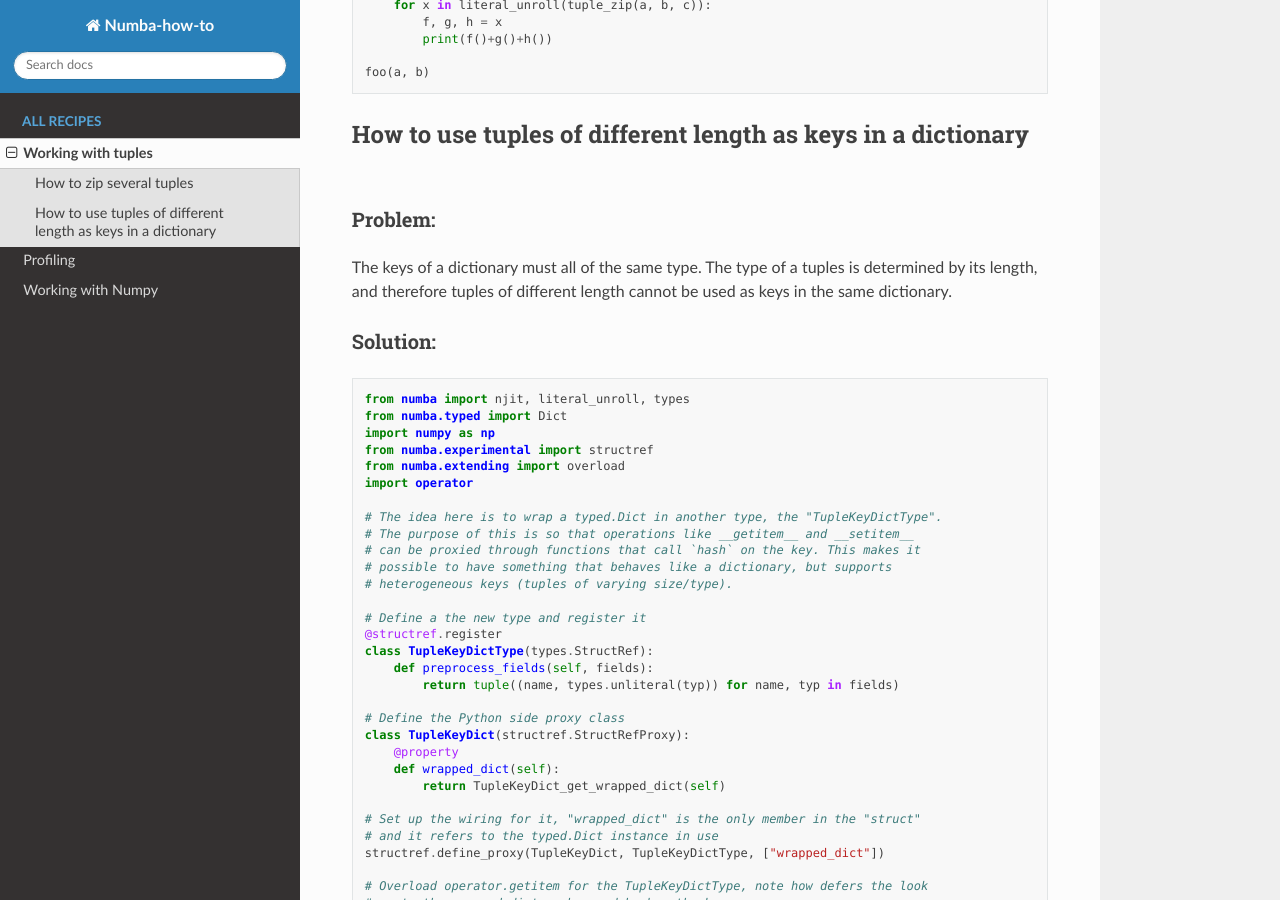
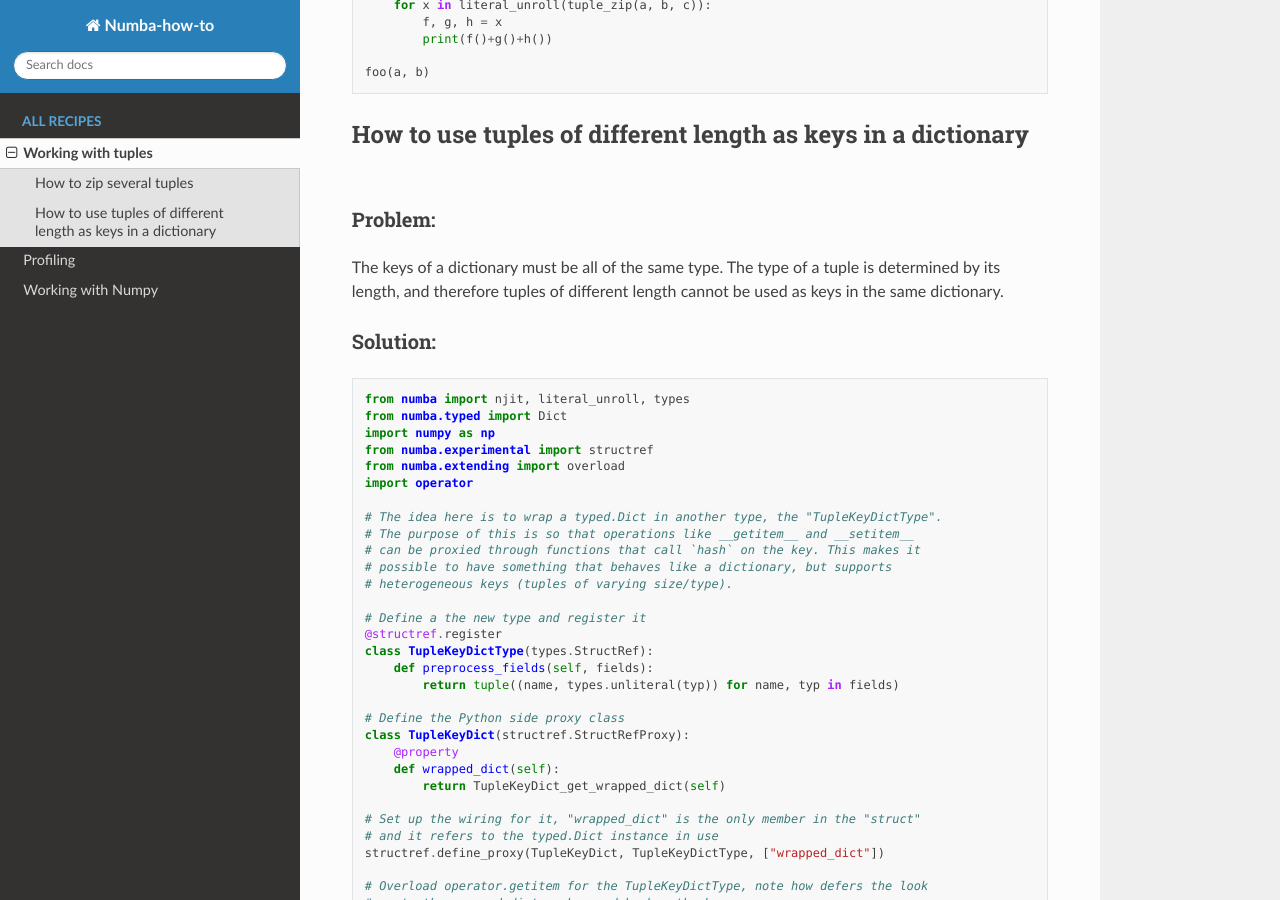
Before and after one commit to luk-f-a/numba-how-to, a Sphinx documentation site: the page built from docs/source/tuples.md, in a window 1280 px wide and 900 px high, scrolled down 1463 px. Built offline with Sphinx 7.4.7 and the Read the Docs theme 2.0.0, drawn with Linux system fonts in a browser that asks for light colours.

Commit message:
small fixes

```diff
--- a/docs/source/tuples.md
+++ b/docs/source/tuples.md
@@ -82,7 +82,7 @@ foo(a, b)
 ## How to use tuples of different length as keys in a dictionary
 
 ### Problem:
-The keys of a dictionary must all of the same type. The type of a tuples is determined by its length,
+The keys of a dictionary must be all of the same type. The type of a tuple is determined by its length,
 and therefore tuples of different length cannot be used as keys in the same dictionary.
 
 ### Solution:
```
